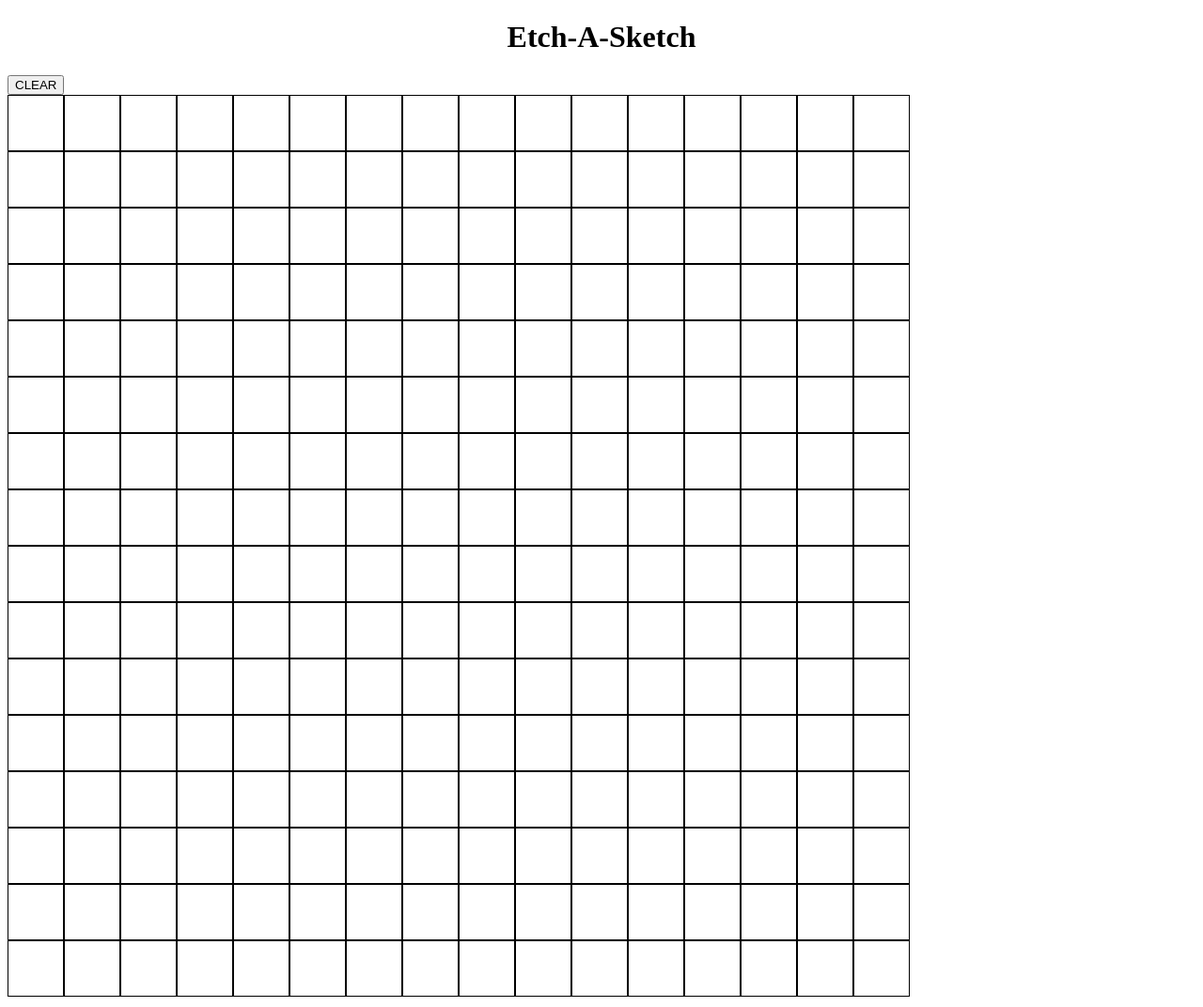
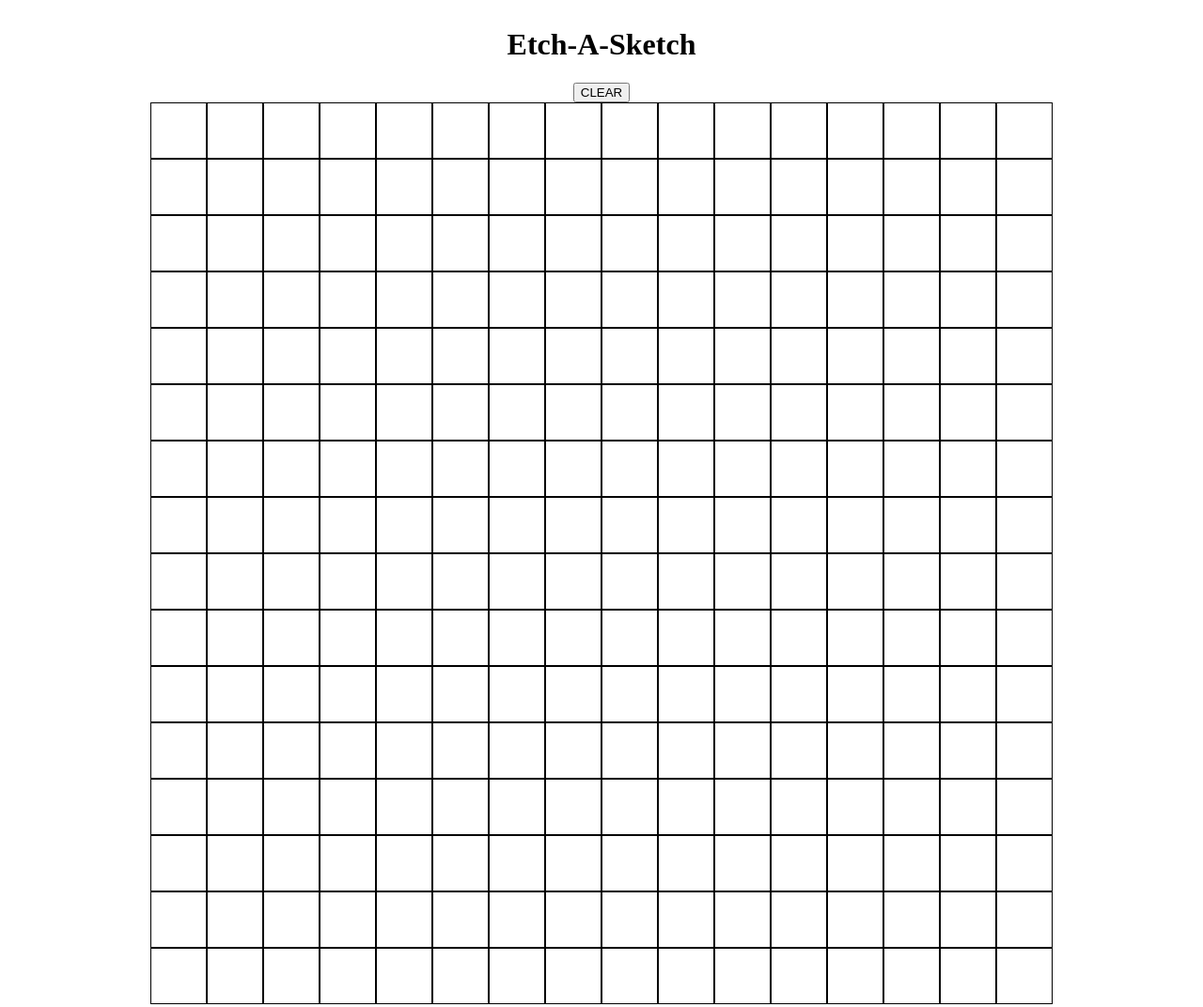
Before and after one commit to kathleenmoran/etch-a-sketch, a plain HTML site: page index.html in a window 1280 px wide. Shown: the whole page at 94% size. Drawn offline with Linux system fonts and the light colour scheme.

Commit message:
Center all content

```diff
--- a/style.css
+++ b/style.css
@@ -1,6 +1,3 @@
-h1 {
-    text-align: center;
-}
 .square {
     border: 1px solid black;
     height: 100%;
@@ -18,3 +15,9 @@ h1 {
     height: 960px;
     display: flex;
 }
+
+body {
+    display: flex;
+    flex-direction: column;
+    align-items: center;
+}
```
